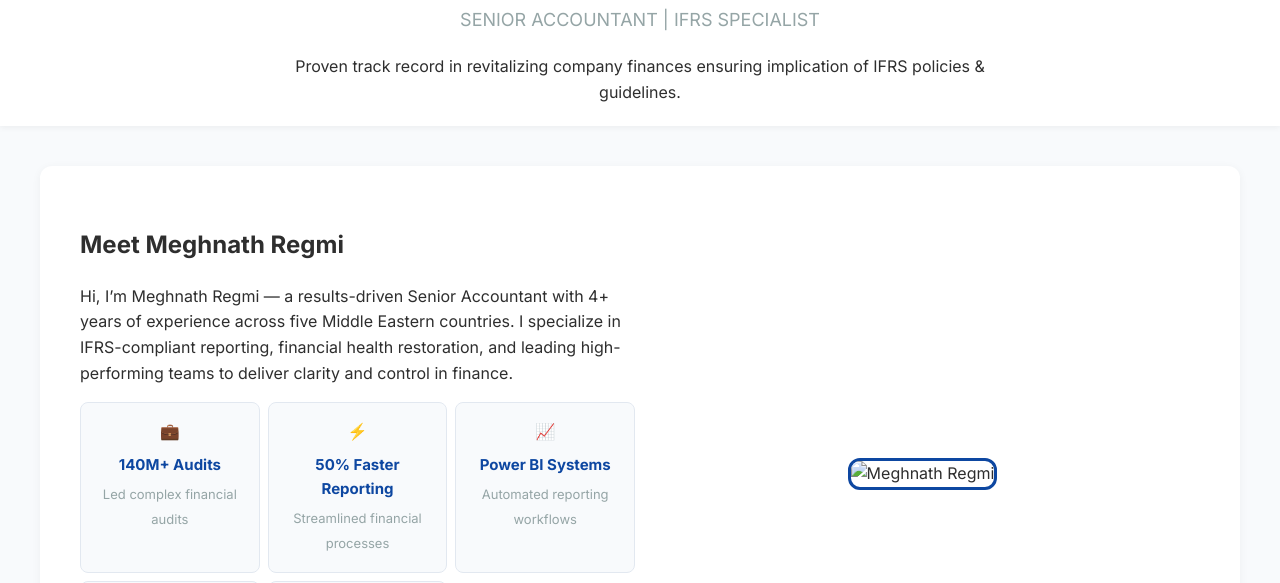
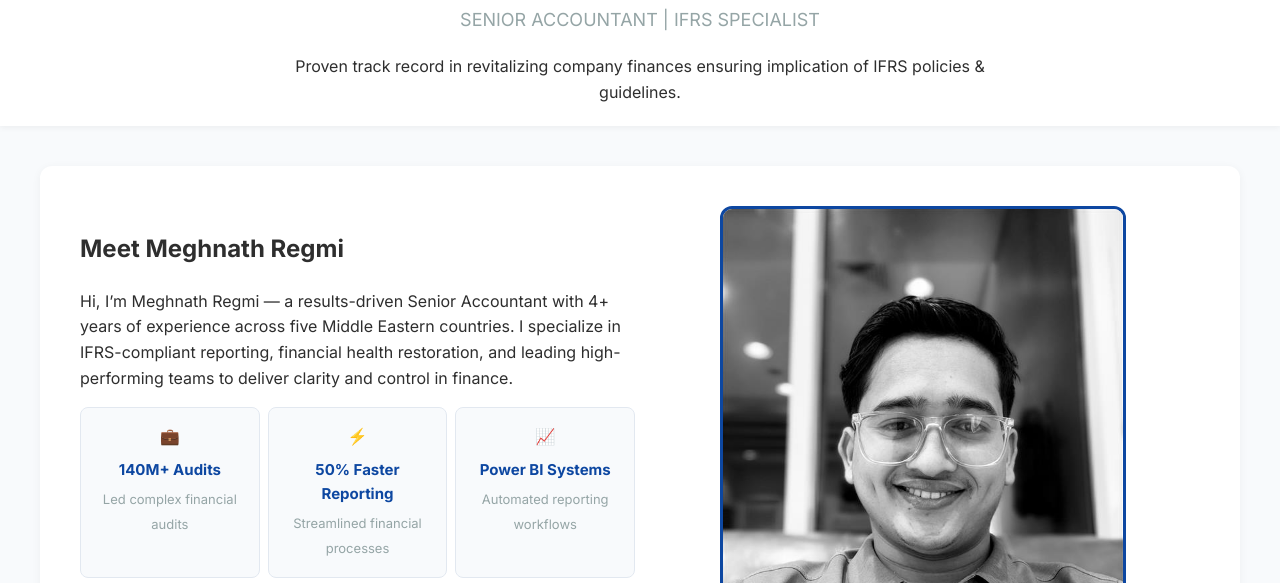
Before and after one commit to meghnathpro/My-Profile, a plain HTML site: page index.html in a window 1280 px wide. Shown: the part 184-767 px from the top of the page. Drawn offline with Linux system fonts and the light colour scheme.

Commit message:
Update index.html

```diff
--- a/index.html
+++ b/index.html
@@ -451,7 +451,7 @@
 </div>
       </div>
       <div class="meet-image">
-        <img src="profile-photo.jpg" alt="Meghnath Regmi">
+        <img src="Images/Image.jpg" alt="Meghnath Regmi">
       </div>
     </section>
 
```
